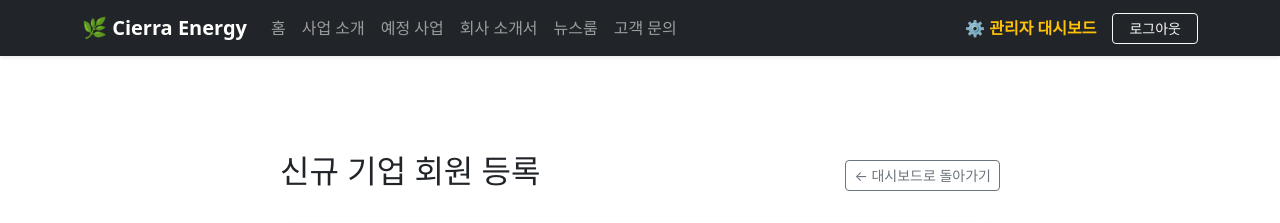
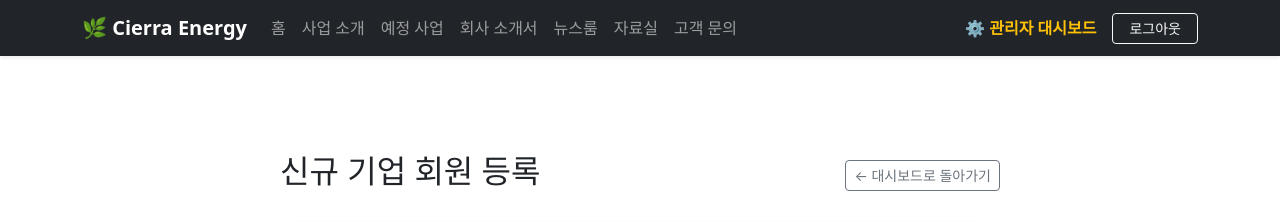
Before and after one commit to Rvnning/company-site, a Flask app: page /dashboard/admin/add-user in a window 1280 px wide. Shown: the top 223 px of the page. Run offline with Flask 3, Linux system fonts and the light colour scheme; the visitor is signed in with stand-in values (Sample User, id 1); some libraries are stand-ins or nearby versions.

Commit message:
nav - 자료실

```diff
--- a/templates/base.html
+++ b/templates/base.html
@@ -37,6 +37,11 @@
                     <li class="nav-item">
                         <a class="nav-link" href="/notices">뉴스룸</a>
                     </li>
+                    {% if session.get('user_id') %}
+                    <li class="nav-item">
+                        <a class="nav-link" href="/documents">자료실</a>
+                    </li>
+                    {% endif %}
                     <li class="nav-item">
                         <a class="nav-link" href="/#inquiry">고객 문의</a>
                     </li>
```
